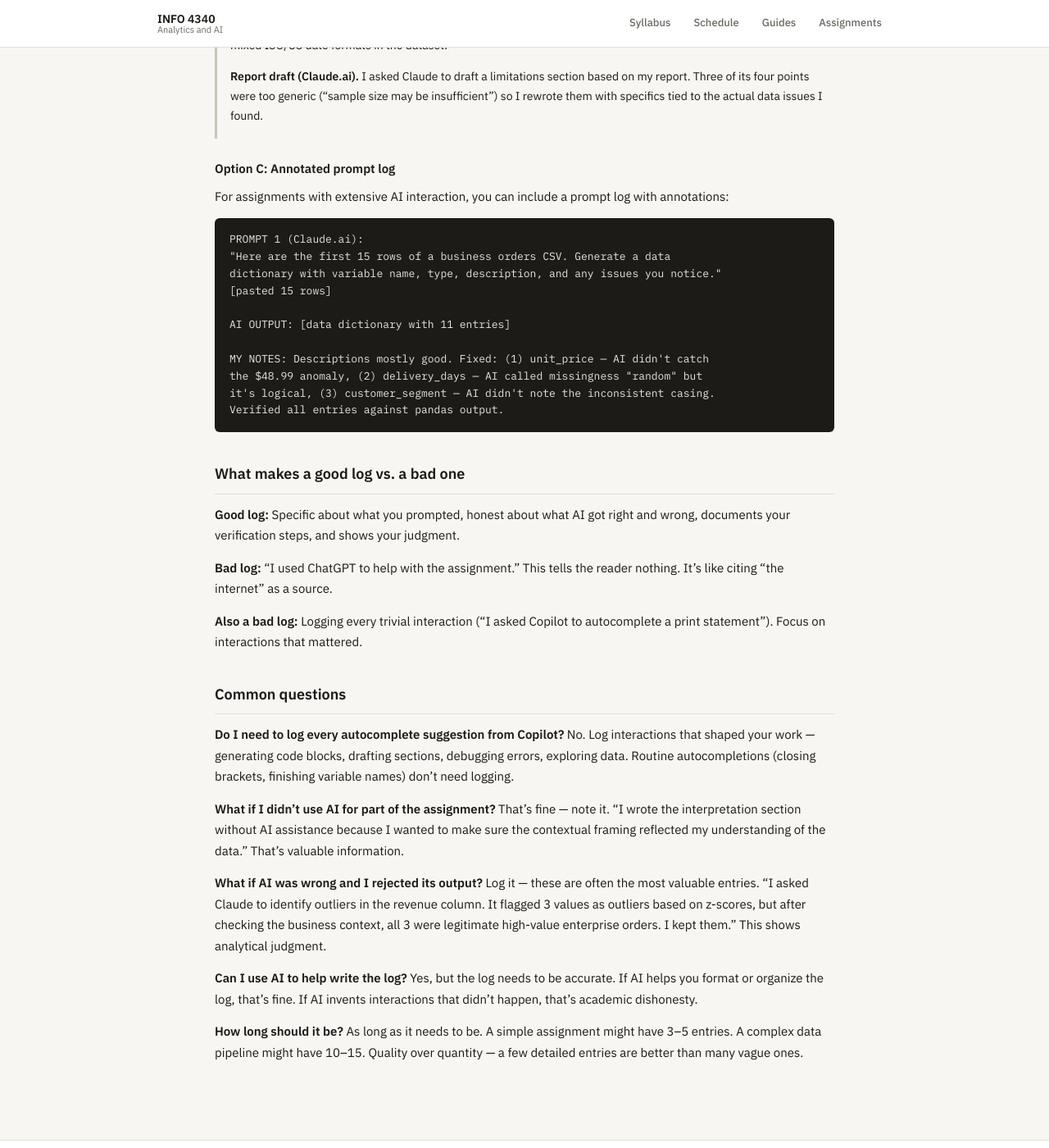
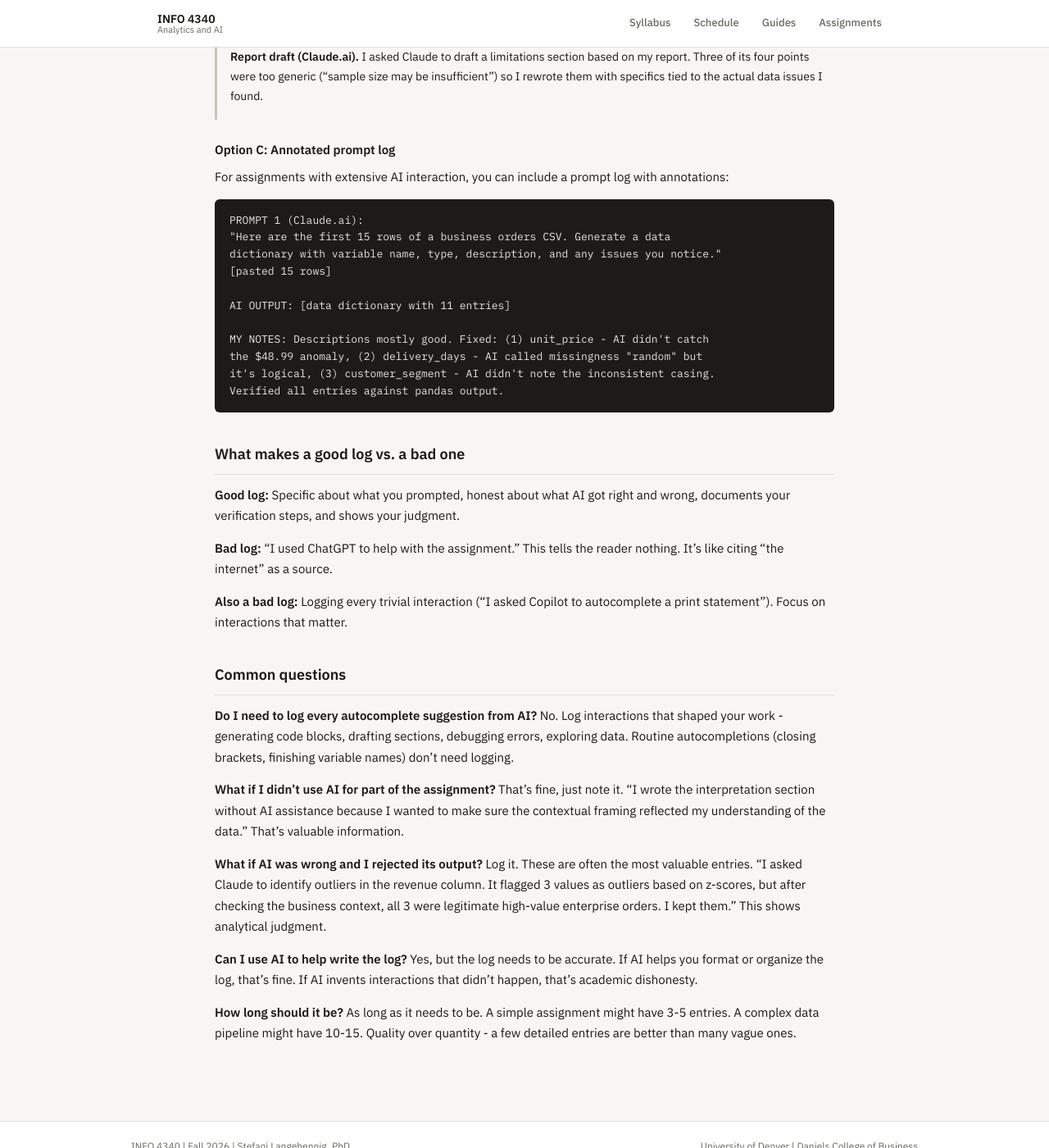
Before and after one commit to steflangehennig/info4340, a Jekyll site: the page built from guides/ai-use-log.md, in a window 1280 px wide and 1400 px high, scrolled down 2228 px. Shown: the whole window at 82% size. Built offline with Jekyll 4.4.1, drawn with Linux system fonts in a browser that asks for light colours; some of the changed text lies outside the part shown.

Commit message:
cleanup ai us log guide

````diff
--- a/guides/ai-use-log.md
+++ b/guides/ai-use-log.md
@@ -29,28 +29,28 @@ For each meaningful AI interaction during the assignment, record:
 |---|---|
 | **Tool** | Which AI tool you used (e.g., Claude.ai, ChatGPT, GitHub Copilot, Claude Code, Python API) |
 | **Task** | What you were trying to accomplish (e.g., "generate a data dictionary," "debug a pandas error," "draft the limitations section") |
-| **Prompt** | What you asked — include the full prompt for important interactions, or summarize for routine ones |
-| **Output** | What the tool produced — summarize, quote key parts, or note "code that did X" |
-| **Your decision** | What you did with the output: used as-is, modified, partially used, or rejected — and why |
+| **Prompt** | What you asked - include the full prompt for important interactions, or summarize for routine ones |
+| **Output** | What the tool produced - summarize, quote key parts, or note "code that did X" |
+| **Your decision** | What you did with the output: used as-is, modified, partially used, or rejected - and why |
 | **Verification** | How you checked the output: ran the code, compared to documentation, checked against source data, etc. |
 
-You don't need to log every single interaction. Focus on the interactions that shaped your work — the ones where AI generated something you built on, or where you caught an error, or where AI's suggestion changed your approach.
+You don't need to log every single interaction. Focus on the interactions that shaped your work, e.g., the ones where AI generated something you built on, or where you caught an error, or where AI's suggestion changed your approach.
 
 ## Format
 
-Use whatever format is clearest. Here are three options — pick the one that works best for you.
+Use whatever format is clearest. Here are three options. Pick the one that works best for you.
 
 ### Option A: Table format
 
 | # | Tool | Task | Prompt (summary) | What AI produced | My decision | Verification |
 |---|---|---|---|---|---|---|
 | 1 | Claude.ai | Draft data dictionary | "Generate a data dictionary for this CSV" + first 15 rows | Dictionary with 11 entries, descriptions for each column | Modified 4 descriptions, corrected the unit_price entry (AI missed the $48.99 anomaly) | Compared each entry to .info() and .value_counts() output |
-| 2 | Copilot | Fix date parsing | Inline suggestion while writing pd.to_datetime() | Suggested format="mixed" parameter | Used as-is | Ran the code — dates parsed correctly |
-| 3 | Claude.ai | Draft limitations section | "What are the limitations of this analysis?" + my report draft | 4 bullet points about data coverage, sample size, and missing context | Rewrote 3 of 4 — AI's points were generic; I added specifics about the logical missingness in delivery_days | Checked each limitation against my actual data and analysis |
+| 2 | Copilot | Fix date parsing | Inline suggestion while writing pd.to_datetime() | Suggested format="mixed" parameter | Used as-is | Ran the code - dates parsed correctly |
+| 3 | Claude.ai | Draft limitations section | "What are the limitations of this analysis?" + my report draft | 4 bullet points about data coverage, sample size, and missing context | Rewrote 3 of 4 - AI's points were generic; I added specifics about the logical missingness in delivery_days | Checked each limitation against my actual data and analysis |
 
 ### Option B: Narrative format
 
-> **Data dictionary (Claude.ai).** I pasted the first 15 rows of the CSV and asked Claude to generate a data dictionary. The draft was roughly 70% accurate — it correctly identified column types and wrote reasonable descriptions for most variables. However, it described `unit_price` as "consistent across product categories" without noticing the $48.99 anomaly for customer C-812, and it described `delivery_days` missingness as random when it's actually logical (only missing for non-delivered orders). I corrected both entries and verified every description against `.info()` and `.value_counts()` output.
+> **Data dictionary (Claude.ai).** I pasted the first 15 rows of the CSV and asked Claude to generate a data dictionary. The draft was roughly 70% accurate - it correctly identified column types and wrote reasonable descriptions for most variables. However, it described `unit_price` as "consistent across product categories" without noticing the $48.99 anomaly for customer C-812, and it described `delivery_days` missingness as random when it's actually logical (only missing for non-delivered orders). I corrected both entries and verified every description against `.info()` and `.value_counts()` output.
 >
 > **Date cleaning (Copilot).** While writing the date parsing code, Copilot suggested `pd.to_datetime(df["order_date"], format="mixed")`. I accepted the suggestion and it worked correctly for the mixed ISO/US date formats in the dataset.
 >
@@ -68,9 +68,9 @@ dictionary with variable name, type, description, and any issues you notice."
 
 AI OUTPUT: [data dictionary with 11 entries]
 
-MY NOTES: Descriptions mostly good. Fixed: (1) unit_price — AI didn't catch
-the $48.99 anomaly, (2) delivery_days — AI called missingness "random" but
-it's logical, (3) customer_segment — AI didn't note the inconsistent casing.
+MY NOTES: Descriptions mostly good. Fixed: (1) unit_price - AI didn't catch
+the $48.99 anomaly, (2) delivery_days - AI called missingness "random" but
+it's logical, (3) customer_segment - AI didn't note the inconsistent casing.
 Verified all entries against pandas output.
 ```
 
@@ -80,21 +80,21 @@ Verified all entries against pandas output.
 
 **Bad log:** "I used ChatGPT to help with the assignment." This tells the reader nothing. It's like citing "the internet" as a source.
 
-**Also a bad log:** Logging every trivial interaction ("I asked Copilot to autocomplete a print statement"). Focus on interactions that mattered.
+**Also a bad log:** Logging every trivial interaction ("I asked Copilot to autocomplete a print statement"). Focus on interactions that matter.
 
 ## Common questions
 
-**Do I need to log every autocomplete suggestion from Copilot?**
-No. Log interactions that shaped your work — generating code blocks, drafting sections, debugging errors, exploring data. Routine autocompletions (closing brackets, finishing variable names) don't need logging.
+**Do I need to log every autocomplete suggestion from AI?**
+No. Log interactions that shaped your work - generating code blocks, drafting sections, debugging errors, exploring data. Routine autocompletions (closing brackets, finishing variable names) don't need logging.
 
 **What if I didn't use AI for part of the assignment?**
-That's fine — note it. "I wrote the interpretation section without AI assistance because I wanted to make sure the contextual framing reflected my understanding of the data." That's valuable information.
+That's fine, just note it. "I wrote the interpretation section without AI assistance because I wanted to make sure the contextual framing reflected my understanding of the data." That's valuable information.
 
 **What if AI was wrong and I rejected its output?**
-Log it — these are often the most valuable entries. "I asked Claude to identify outliers in the revenue column. It flagged 3 values as outliers based on z-scores, but after checking the business context, all 3 were legitimate high-value enterprise orders. I kept them." This shows analytical judgment.
+Log it. These are often the most valuable entries. "I asked Claude to identify outliers in the revenue column. It flagged 3 values as outliers based on z-scores, but after checking the business context, all 3 were legitimate high-value enterprise orders. I kept them." This shows analytical judgment.
 
 **Can I use AI to help write the log?**
 Yes, but the log needs to be accurate. If AI helps you format or organize the log, that's fine. If AI invents interactions that didn't happen, that's academic dishonesty.
 
 **How long should it be?**
-As long as it needs to be. A simple assignment might have 3–5 entries. A complex data pipeline might have 10–15. Quality over quantity — a few detailed entries are better than many vague ones.
+As long as it needs to be. A simple assignment might have 3-5 entries. A complex data pipeline might have 10-15. Quality over quantity - a few detailed entries are better than many vague ones.
````
Also changed, not shown: other parts of guides/ai-use-log.md (+6 -6 lines).
